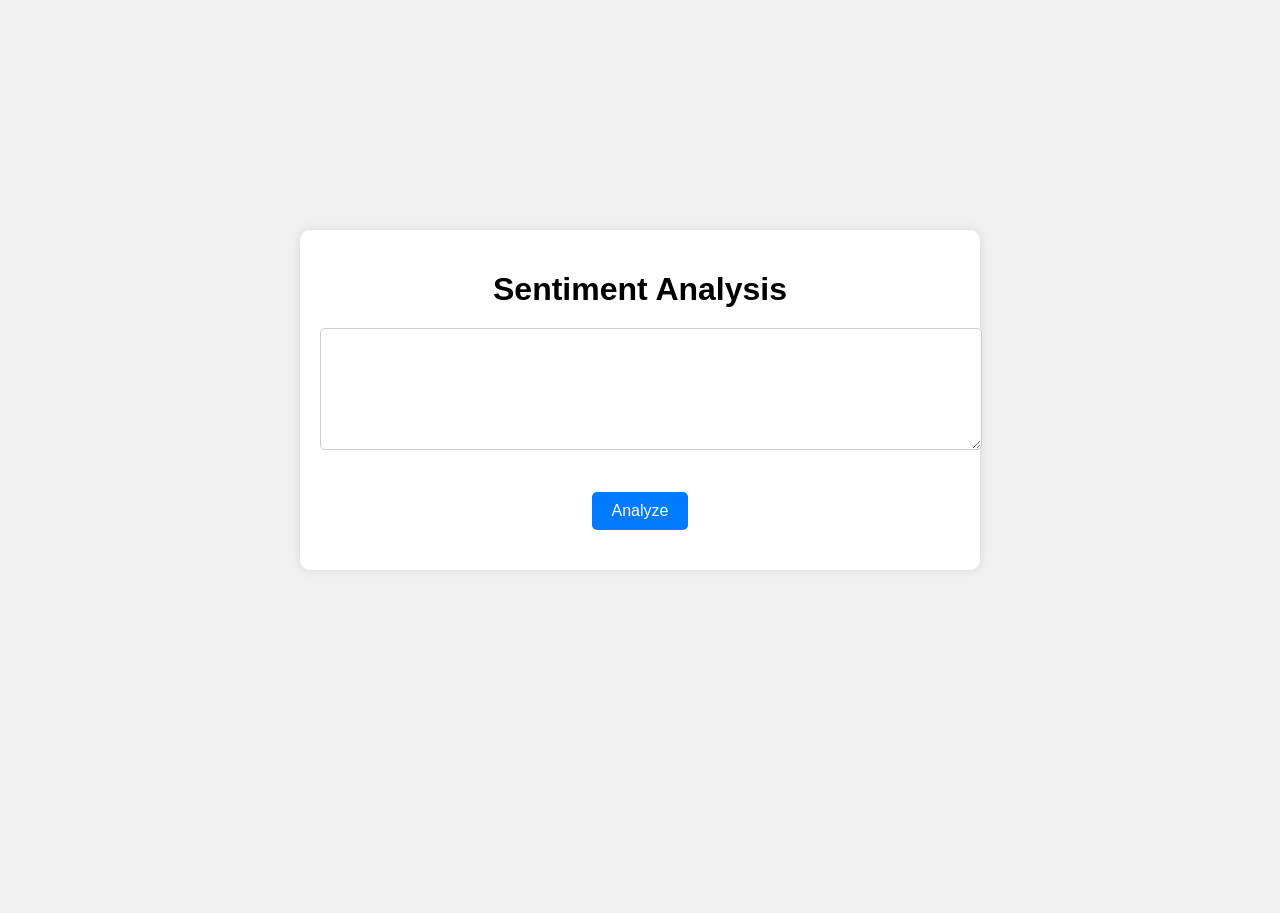
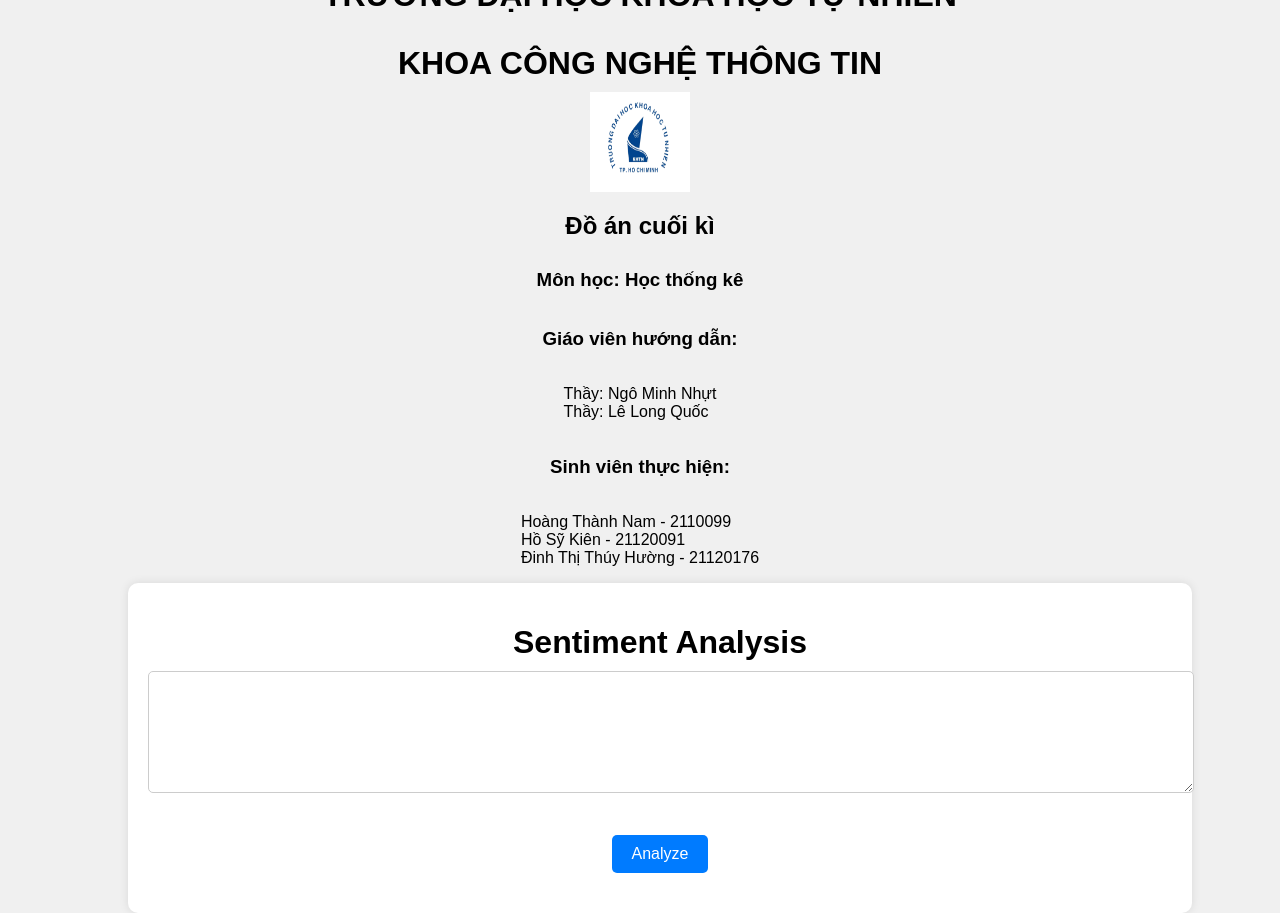
Before and after one commit to HTNam1008/Sentiment-Classifier, a Flask app: page / in a window 1280 px wide. Before the commit the page ends 570 px from the top, so only its background shows below. Run offline with Flask 3, Linux system fonts and the light colour scheme.

Commit message:
fea: update UI

```diff
--- a/app.py
+++ b/app.py
@@ -2,8 +2,9 @@ from flask import Flask, request, jsonify, render_template
 import torch
 from transformers import AutoTokenizer, AutoModel
 import torch.nn as nn
+import gdown
+import os
 
-# Định nghĩa lớp SentimentClassifier
 class SentimentClassifier(nn.Module):
     def __init__(self, n_classes):
         super(SentimentClassifier, self).__init__()
@@ -17,24 +18,29 @@ class SentimentClassifier(nn.Module):
         last_hidden_state, output = self.bert(
             input_ids=input_ids,
             attention_mask=attention_mask,
-            return_dict=False # Dropout will error without this
+            return_dict=False
         )
 
         x = self.drop(output)
         x = self.fc(x)
         return x
 
-# Tạo ứng dụng Flask
 app = Flask(__name__)
 
-# Load model và tokenizer
 device = torch.device("cpu")
 model = SentimentClassifier(n_classes=3).to(device)
-model.load_state_dict(torch.load('models/phobert_fold5.pth', map_location=device))
+
+# Tải mô hình từ Google Drive nếu chưa tồn tại
+model_path = 'phobert_fold5.pth'
+if not os.path.exists(model_path):
+    drive_file_id = '1-C07LYBp8zEf8Oovvw2dPdLCds_dIcRO'  # Thay thế bằng Google Drive ID thực tế
+    gdown.download(f'https://drive.google.com/uc?id={drive_file_id}', model_path, quiet=False)
+
+model.load_state_dict(torch.load(model_path, map_location=device))
 model.eval()
 tokenizer = AutoTokenizer.from_pretrained("vinai/phobert-base", use_fast=False)
 
-class_names = ['Tiêu cực', 'Bình thường', 'Tích cực']
+class_names = ['negative', 'neutral', 'positive']
 
 def infer(text, tokenizer, max_len=120):
     encoded_review = tokenizer.encode_plus(
@@ -44,7 +50,6 @@ def infer(text, tokenizer, max_len=120):
         add_special_tokens=True,
         padding='max_length',
         return_attention_mask=True,
-        return_token_type_ids=False,
         return_tensors='pt',
     )
 
--- a/templates/index.html
+++ b/templates/index.html
@@ -20,10 +20,14 @@
             border-radius: 10px;
             box-shadow: 0 0 10px rgba(0, 0, 0, 0.1);
             text-align: center;
-            width: 50%;
+            width: 100%;
         }
-        h1 {
-            margin-bottom: 20px;
+        h1, h2 {
+            margin-bottom: 10px;
+        }
+        ul {
+            list-style-type: none;
+            padding: 0;
         }
         textarea {
             width: 100%;
@@ -52,9 +56,32 @@
             font-weight: bold;
             color: red;
         }
+        .content {
+            width: 80%;
+        }
     </style>
 </head>
 <body>
+    <div class="content">
+        <div style="display: flex; flex-direction: column ;justify-content: center; align-items: center;">
+            <h1>ĐẠI HỌC QUỐC GIA THÀNH PHỐ HỒ CHÍ MINH </h1>
+            <h1>TRƯỜNG ĐẠI HỌC KHOA HỌC TỰ NHIÊN </h1>
+            <h1>KHOA CÔNG NGHỆ THÔNG TIN</h1>
+            <img src="logo.png" alt="logo" width="100px" height="100px">
+            <h2>Đồ án cuối kì</h2>
+            <h3>Môn học: Học thống kê</h3>
+            <h3>Giáo viên hướng dẫn:</h3>
+            <ul>
+                <li>Thầy: Ngô Minh Nhựt</li>
+                <li>Thầy: Lê Long Quốc</li>
+            </ul>
+            <h3>Sinh viên thực hiện:</h3>
+            <ul>
+                <li>Hoàng Thành Nam - 2110099</li>
+                <li>Hồ Sỹ Kiên - 21120091</li>
+                <li>Đinh Thị Thúy Hường - 21120176</li>
+            </ul>
+        </div>
         <div class="container">
             <h1>Sentiment Analysis</h1>
             <form action="/predict" method="post">
@@ -62,6 +89,7 @@
                 <input type="submit" value="Analyze">
             </form>
             <div id="result"></div>
+        </div>
     </div>
 
     <script>
```
Also changed, not shown: templates/logo.png (added), 1 other file. Lines whose indentation alone changed are shown as unchanged.
